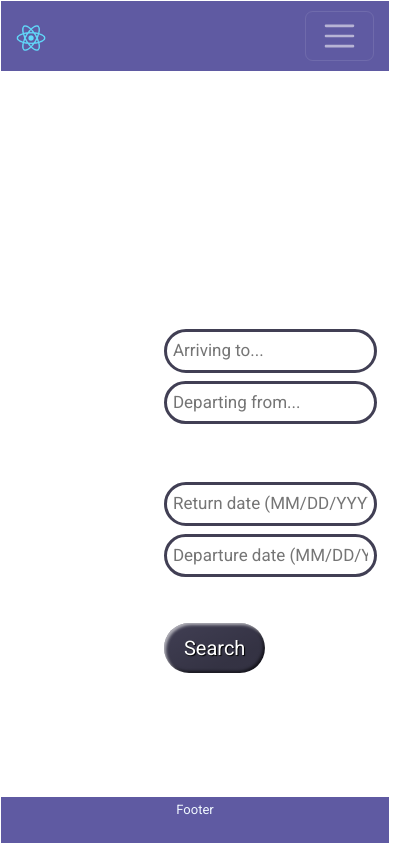
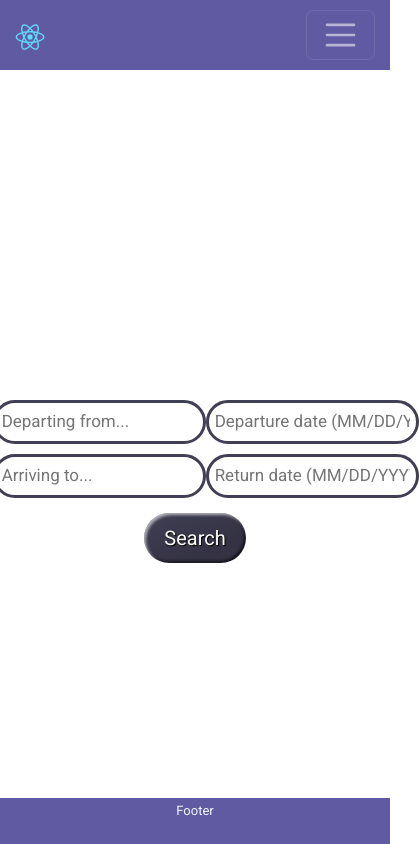
Before and after one commit to rydaws/mighty-ducks, a React (Create React App) app in the folder mighty-ducks/: page / in a window 390 px wide. Shown: the whole page, 419 px wide, since content can reach past the window. Built offline with nearby package versions, Linux system fonts and the light colour scheme.

Commit message:
Adjusted search element location

```diff
--- a/mighty-ducks/src/index.css
+++ b/mighty-ducks/src/index.css
@@ -26,19 +26,14 @@ body {
   flex-direction: column;
   justify-content: center;
   height: 100vh;
-  width: 100%;
-  border: 1px solid white;
-  margin: auto;
 }
 
-main {
+.home {
   width: 100%;
-  height: 3000px;
   display: flex;
-  flex-direction: column;
   flex-grow: 1;
   justify-content: center;
-  overflow-y: auto;
+  align-items: center;
 }
 
 footer {
@@ -64,36 +59,37 @@ footer {
   float: none;
   padding: 6px;
   border: none;
-  margin-top: 8px;
-  margin-right: 16px;
   font-size: 17px;
   border: 3px solid #ccc;
   border-color: var(--bs-secondary);
   border-radius: 50px;
+  margin: 5%;
+  display: flex;
   position: relative;
-  left: 42%;
+  top: 50%;
+
 }
 
 .datebars input[type=text] {
   float: none;
   padding: 6px;
   border: none;
-  margin-top: 8px;
-  margin-right: 16px;
   font-size: 17px;
   border: 3px solid #ccc;
   border-color: var(--bs-secondary);
   border-radius: 50px;
+  margin: 5%;
+  display: flex;
   position: relative;
-  left: 42%;
+  top: 50%;
 }
 
-.ticketsearch[type=button]{
+.ticketsearch[type=button] {
+  margin: auto;
   border: 0;
   line-height: 2.5;
   padding: 0 20px;
   font-size: 1rem;
-    text-align: center;
   color: #fff;
   text-shadow: 1px 1px 1px #000;
   border-radius: 50px;
@@ -104,33 +100,31 @@ footer {
       rgba(0, 0, 0, 0));
   box-shadow: inset 2px 2px 3px rgba(255, 255, 255, .6),
     inset -2px -2px 3px rgba(0, 0, 0, .6);
+  align-items: center;
   position: relative;
-left: 42%;
+  margin-top: 175%;
 }
-
 
 .ticketsearch:active {
   box-shadow: inset -2px -2px 3px rgba(255, 255, 255, .6),
     inset 2px 2px 3px rgba(0, 0, 0, .6);
 }
 
-@media screen and (max-width: 600px){
-  .searchbars[type=text], .datebars[type=text]{
+.buttonPosition {
+  text-align: center;
+  position: absolute;
+}
+
+@media screen and (max-width: 768px) {
+  .searchbars[type=text],
+  .datebars[type=text] {
     float: left;
     display: block;
     text-align: left;
     width: 100%;
     margin: 0;
-    padding: 14px;
-  }
-  .ticketsearch[type=button]{
-    float: none;
-    display: block;
-    position: relative;
-    top: 130%;
   }
 }
-
 
 section {
   width: 100%;
--- a/mighty-ducks/src/pages/Home.js
+++ b/mighty-ducks/src/pages/Home.js
@@ -1,21 +1,22 @@
-import React from "react"
+import React from "react";
 
 function Home() {
   console.log("At Home");
   return (
-        <main>
-
-            <div class="searchbars">
+    <div className="home">
+      <div className="searchbars">
+        <input type="text" placeholder="Departing from..."></input>
         <input type="text" placeholder="Arriving to..."></input>
-                <input type="text" placeholder="Departing from..."></input>
-                <button class="ticketsearch" type="button">Search</button>
       </div>
 
-            <div class="datebars">
+      <div className="datebars">
+        <input type="text" placeholder="Departure date (MM/DD/YYYY)"></input>
         <input type="text" placeholder="Return date (MM/DD/YYYY)"></input>
-                <input type="text" placeholder="Departure date (MM/DD/YYYY)"></input>
       </div>
-        </main>
+      <div className="buttonPosition">
+        <button className="ticketsearch" type="button">Search</button>
+      </div>
+    </div>
   );
 }
-export default Home
+export default Home;
```
Lines whose indentation alone changed are shown as unchanged.
